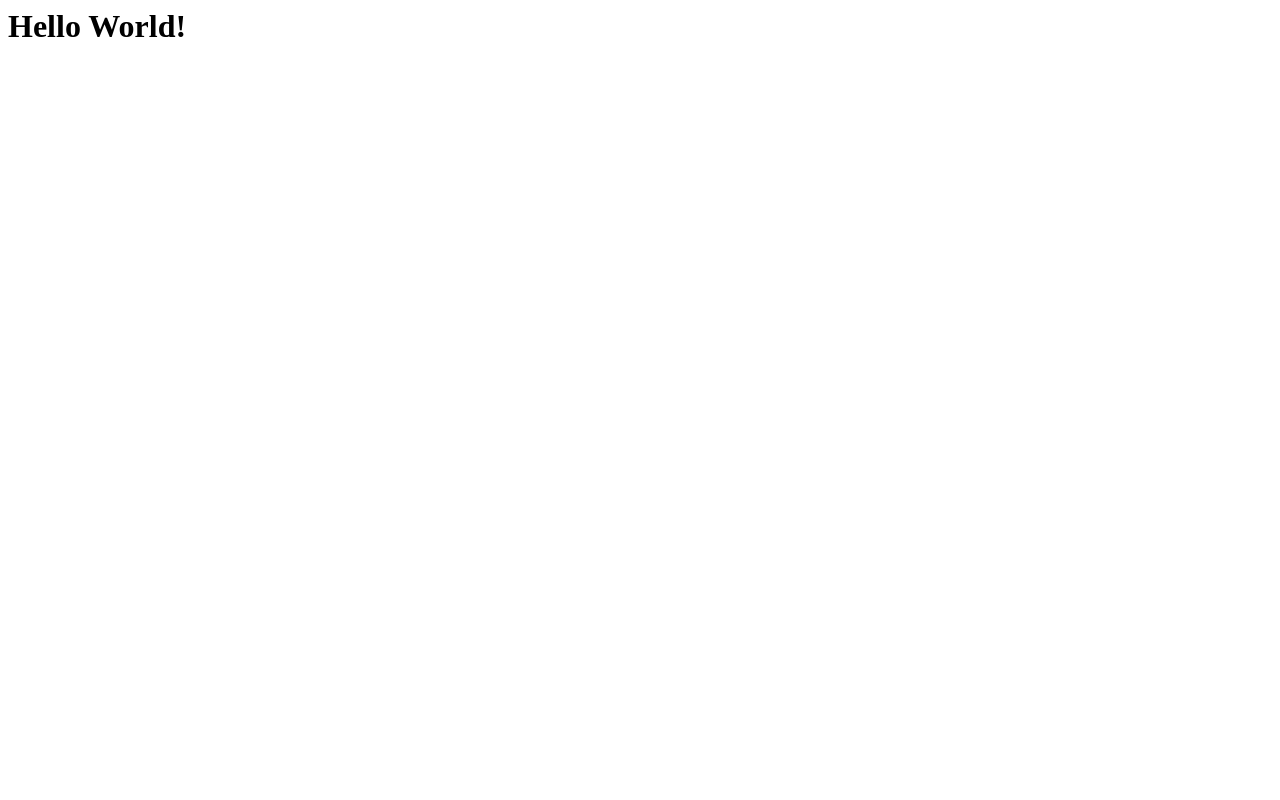
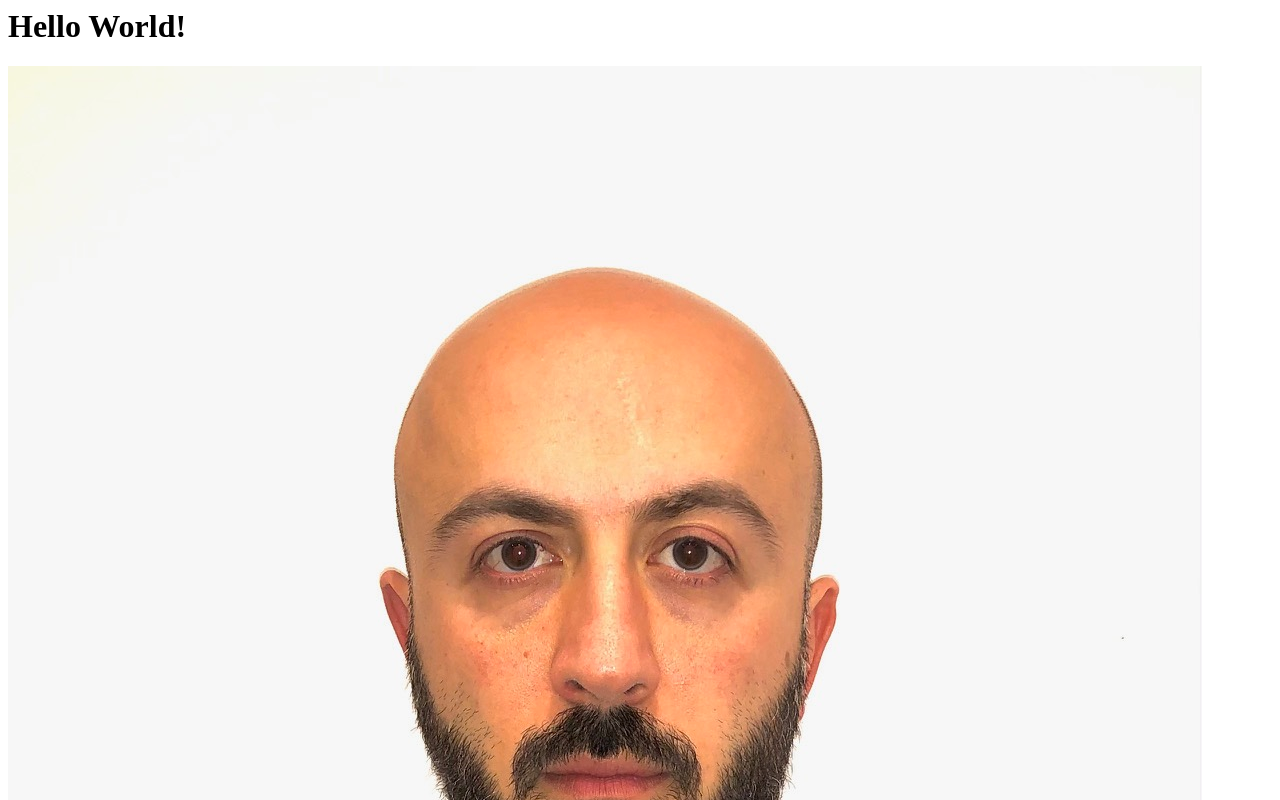
Before and after one commit to farshid6081/farshid6081.github.io, a plain HTML site: page index.html in a window 1280 px wide. Shown: the top 800 px of the page. Drawn offline with Linux system fonts and the light colour scheme.

Commit message:
add image

```diff
--- a/index.html
+++ b/index.html
@@ -1,3 +1,6 @@
 <html>
 <h1>Hello World!</h1>
+<div>
+    <img src="IMG_9535.jpg" alt="">
+</div>
 </html>
```
Also changed, not shown: IMG_9535.jpg (added).
